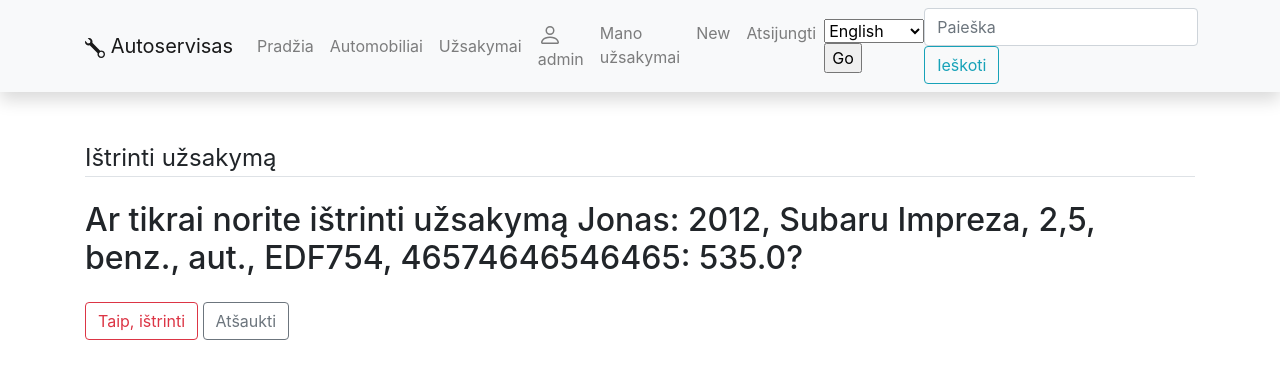
After one commit to DonatasNoreika/autoservisas, a Django app: page /autoservice/manouzsakymai/1/istrinti in a window 1280 px wide. The commit adds this page. Shown: the top 379 px of the page. Run offline with Django 3.2, Linux system fonts and the light colour scheme; a user stored in the database is signed in; data comes from the database, SQL or seed files in the repository; both versions use the stored data as it was after the commit; some libraries are stand-ins or nearby versions.

Commit message:
11 (12) paskaita padaryta: Padaryti, kad prisijungęs vartotojas ištrinti savo užsakymus. Panaudoti DeleteView

```diff
--- a/mysite/autoservice/models.py
+++ b/mysite/autoservice/models.py
@@ -123,7 +123,7 @@ class Uzsakymas(models.Model):
 
 
 class UzsakymoEilute(models.Model):
-    uzsakymas_id = models.ForeignKey('Uzsakymas', on_delete=models.SET_NULL, null=True)
+    uzsakymas_id = models.ForeignKey('Uzsakymas', related_name='eilutes', on_delete=models.SET_NULL, null=True)
     paslauga_id = models.ForeignKey('Paslauga', on_delete=models.SET_NULL, null=True)
     kiekis = models.IntegerField("Kiekis")
     kaina = models.FloatField("Kaina")
--- a/mysite/autoservice/templates/user_uzsakymas.html
+++ b/mysite/autoservice/templates/user_uzsakymas.html
@@ -12,6 +12,7 @@
             {% if object.klientas_id == user %}
             <div>
                 <a class="btn btn-secondary btn-sm mt-1 mb-1" href="{% url 'redaguoti-mano-uzsakyma' object.id %}">Redaguoti</a>
+                <a class="btn btn-danger btn-sm mt-1 mb-1" href="{% url 'istrinti-mano-uzsakyma' object.id %}">Ištrinti</a>
             </div>
             {% endif %}
           </div>
--- /dev/null
+++ b/mysite/autoservice/templates/user_uzsakymas_istrinti.html
@@ -0,0 +1,17 @@
+{% extends "base.html" %}
+{% load crispy_forms_tags %}
+{% block content %}
+    <div class="content-section">
+    <form method="POST">
+        {% csrf_token %}
+        <fieldset class="form-group">
+            <legend class="border-bottom mb-4">Ištrinti užsakymą</legend>
+            <h2>Ar tikrai norite ištrinti užsakymą {{ object }}?</h2>
+        </fieldset>
+        <div class="form-group">
+            <button class="btn btn-outline-danger" type="submit">Taip, ištrinti</button>
+            <button class="btn btn-outline-secondary" href="{% url 'mano-uzsakymas' object.id %}">Atšaukti</button>
+        </div>
+    </form>
+    </div>
+{% endblock content %}
--- a/mysite/autoservice/urls.py
+++ b/mysite/autoservice/urls.py
@@ -16,4 +16,5 @@ urlpatterns = [
     path('manouzsakymai/<int:pk>', views.UzsakymaiByUserDetailView.as_view(), name='mano-uzsakymas'),
     path('manouzsakymai/naujas', views.UzsakymaiByUserCreateView.as_view(), name='naujas-uzsakymas'),
     path('manouzsakymai/<int:pk>/redaguoti', views.UzsakymaiByUserUpdateView.as_view(), name='redaguoti-mano-uzsakyma'),
+    path('manouzsakymai/<int:pk>/istrinti', views.UzsakymaiByUserDeleteView.as_view(), name='istrinti-mano-uzsakyma'),
 ]
--- a/mysite/autoservice/views.py
+++ b/mysite/autoservice/views.py
@@ -14,7 +14,6 @@ from django.contrib import messages
 from django.contrib.auth.decorators import login_required
 from .forms import UserUpdateForm, ProfilisUpdateForm
 from django.utils.translation import gettext as _
-
 
 def index(request):
     paslaugu_kiekis = Paslauga.objects.count()
@@ -143,9 +142,10 @@ class UzsakymaiByUserCreateView(LoginRequiredMixin, generic.CreateView):
 
 class UzsakymaiByUserUpdateView(LoginRequiredMixin, UserPassesTestMixin, generic.UpdateView):
     model = Uzsakymas
-    fields = ['automobilis_id', 'grazinimo_laikas']
+    fields = ['automobilis_id', 'grazinimo_laikas', 'grazinimo_laikas']
     success_url = "/autoservice/manouzsakymai/"
     template_name = 'user_uzsakymas_form.html'
+
 
     def form_valid(self, form):
         form.instance.klientas_id = self.request.user
@@ -154,3 +154,12 @@ class UzsakymaiByUserUpdateView(LoginRequiredMixin, UserPassesTestMixin, generic
     def test_func(self):
         uzsakymas = self.get_object()
         return self.request.user == uzsakymas.klientas_id
+
+class UzsakymaiByUserDeleteView(LoginRequiredMixin, UserPassesTestMixin, generic.DeleteView):
+    model = Uzsakymas
+    success_url = "/autoservice/manouzsakymai/"
+    template_name = 'user_uzsakymas_istrinti.html'
+
+    def test_func(self):
+        uzsakymas = self.get_object()
+        return self.request.user == uzsakymas.klientas_id
```
Also changed, not shown: mysite/db.sqlite3.
